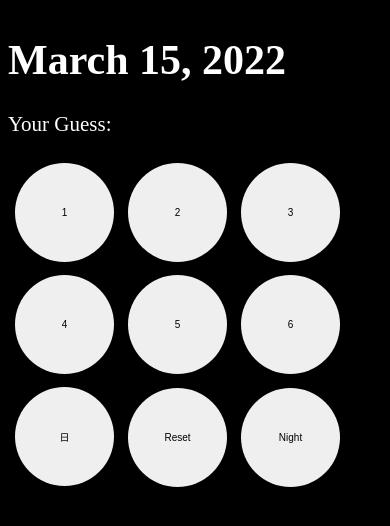
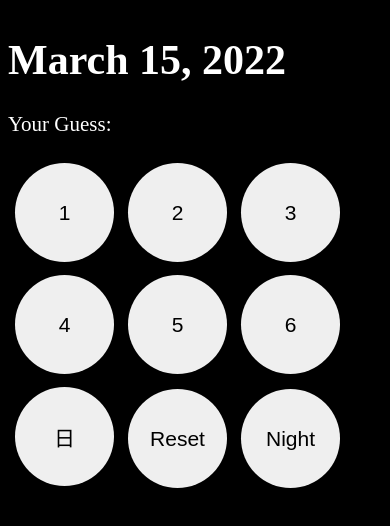
Before and after one commit to nuoxoxo/dmd, a React (Vite) app: page / in a window 390 px wide. Shown: the top 526 px of the page. Built offline with nearby package versions, Linux system fonts and the light colour scheme; the HTML template or start-up script is replaced by a standard one.

Commit message:
fixing mobile .

```diff
--- a/src/styles/App.scss
+++ b/src/styles/App.scss
@@ -113,7 +113,7 @@ input:checked + .slider:before {
 
 @media only screen and (max-width: 666px) {
   body{font-size: 21px;}
-  button{/*width: $BTN-SIZE; height:$BTN-SIZE; */font-size: 10px;}
+  button{/*width: $BTN-SIZE; height:$BTN-SIZE; */font-size: $TXT-SIZE-05;}
   // h1{font-size: 1.8rem;}
 
 }
```
